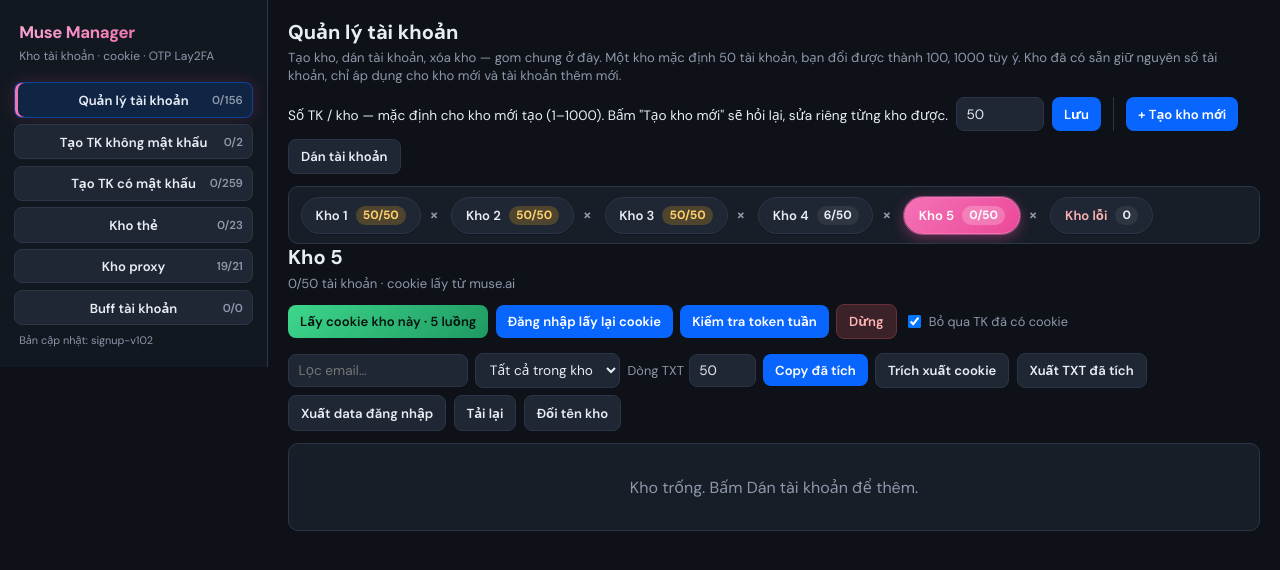
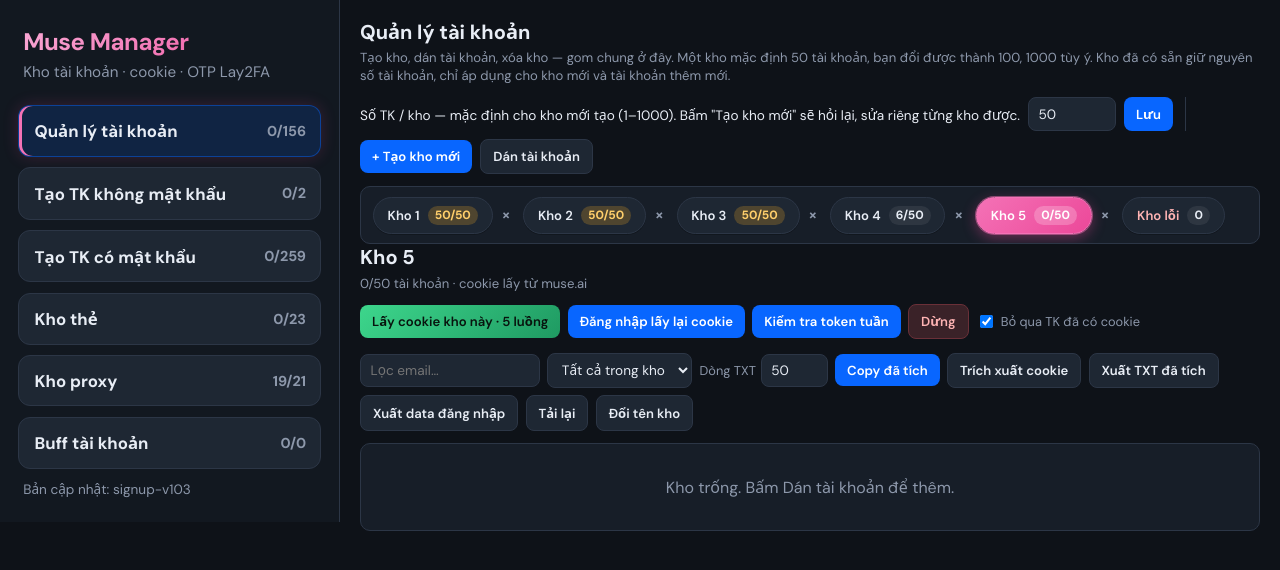
Before and after one commit to hanhan257/MUSEQUANLY, a Flask app: page / in a window 1280 px wide. Shown: the top 570 px of the page. Run offline with Flask 3, Linux system fonts and the light colour scheme; data that the repository does not hold is empty.

Commit message:
signup-v103: sidebar wider (268px -> 340px) and larger text
- .app grid 268px -> 340px, .side padding/gap up
- Brand Muse Manager 1.05rem -> 1.5rem, subtitle 0.75 -> 0.95rem
- Sidebar buttons 0.82rem -> 1.05rem bold, padding 0.85rem, left-aligned, radius 12px
- Side counts 0.72rem -> 0.9rem, footer build 0.68 -> 0.85rem

```diff
--- a/app.py
+++ b/app.py
@@ -91,7 +91,7 @@ from warehouse_store import (
 
 ACCOUNTS_FILE = DATA_DIR / "accounts.txt"
 MUSE_LOGIN_URL = "https://muse.ai/"
-APP_BUILD = "signup-v102"
+APP_BUILD = "signup-v103"
 SIGNUP_COUNTS = (1, 5, 10, 50)
 ACCOUNT_PASSWORD = "Congphu21@"
 SIGNUP_MAX = 200
--- a/templates/index.html
+++ b/templates/index.html
@@ -31,25 +31,25 @@
     }
     .app {
       display: grid;
-      grid-template-columns: 268px 1fr;
+      grid-template-columns: 340px 1fr;
       min-height: 100vh;
       align-items: start;
     }
     .side {
       background: var(--side);
       border-right: 1px solid var(--border);
-      padding: 1.1rem 0.85rem 1.25rem;
+      padding: 1.4rem 1.1rem 1.5rem;
       display: flex;
       flex-direction: column;
-      gap: 0.75rem;
+      gap: 1rem;
       align-self: start;
       position: sticky;
       top: 0;
       width: 100%;
     }
     .brand { padding: 0.2rem 0.35rem 0.4rem; }
-    .brand h1 { margin: 0; font-size: 1.05rem; letter-spacing: -0.02em; background: linear-gradient(135deg, #f9a8d4, #ec4899); -webkit-background-clip: text; background-clip: text; color: transparent; }
-    .brand p { margin: 0.25rem 0 0; color: var(--muted); font-size: 0.75rem; }
+    .brand h1 { margin: 0; font-size: 1.5rem; font-weight: 700; letter-spacing: -0.02em; background: linear-gradient(135deg, #f9a8d4, #ec4899); -webkit-background-clip: text; background-clip: text; color: transparent; }
+    .brand p { margin: 0.3rem 0 0; color: var(--muted); font-size: 0.95rem; }
     .side-label {
       font-size: 0.7rem;
       letter-spacing: 0.08em;
@@ -91,9 +91,9 @@
     .kho-del { flex: 0 0 auto; background: transparent; border: none; color: var(--muted); cursor: pointer; font-size: 1rem; line-height: 1; padding: 0.3rem 0.4rem; border-radius: 6px; }
     .kho-del:hover { color: #ffb4b4; background: rgba(255, 107, 107, 0.14); }
     .created-kho .kho-row { display: inline-flex; }
-    .side-actions { display: flex; flex-direction: column; gap: 0.4rem; margin-top: 0; }
-    .side-actions .btn-ghost { position: relative; }
-    .side-count { position: absolute; right: 0.6rem; top: 50%; transform: translateY(-50%); font-size: 0.72rem; color: var(--muted); font-weight: 600; }
+    .side-actions { display: flex; flex-direction: column; gap: 0.65rem; margin-top: 0; }
+    .side-actions .btn-ghost { position: relative; font-size: 1.05rem; font-weight: 700; padding: 0.85rem 4rem 0.85rem 1rem; text-align: left; border-radius: 12px; }
+    .side-count { position: absolute; right: 0.9rem; top: 50%; transform: translateY(-50%); font-size: 0.9rem; color: var(--muted); font-weight: 700; }
     .side-actions .btn-ghost.active { background: rgba(8, 102, 255, 0.16); border-color: rgba(8, 102, 255, 0.45); box-shadow: inset 3px 0 0 #f472b6, 0 0 16px rgba(236, 72, 153, 0.18); }
     .side-actions .btn-ghost:hover:not(:disabled) { background: rgba(236, 72, 153, 0.08); border-color: rgba(236, 72, 153, 0.35); }
     #cardFilterBar .btn-ghost.active { background: rgba(8, 102, 255, 0.16); border-color: rgba(8, 102, 255, 0.45); }
@@ -131,7 +131,7 @@
     }
     .created-kho .kho-btn.active .kho-count { background: rgba(255, 255, 255, 0.22); color: #fff; }
     .created-kho .kho-btn.full .kho-count { background: rgba(255, 176, 32, 0.22); color: #ffcf6b; }
-    .build { font-size: 0.68rem; color: var(--muted); padding: 0 0.35rem; }
+    .build { font-size: 0.85rem; color: var(--muted); padding: 0 0.35rem; }
     .main { padding: 1.1rem 1.25rem 2rem; min-width: 0; }
     .top {
       display: flex;
```
